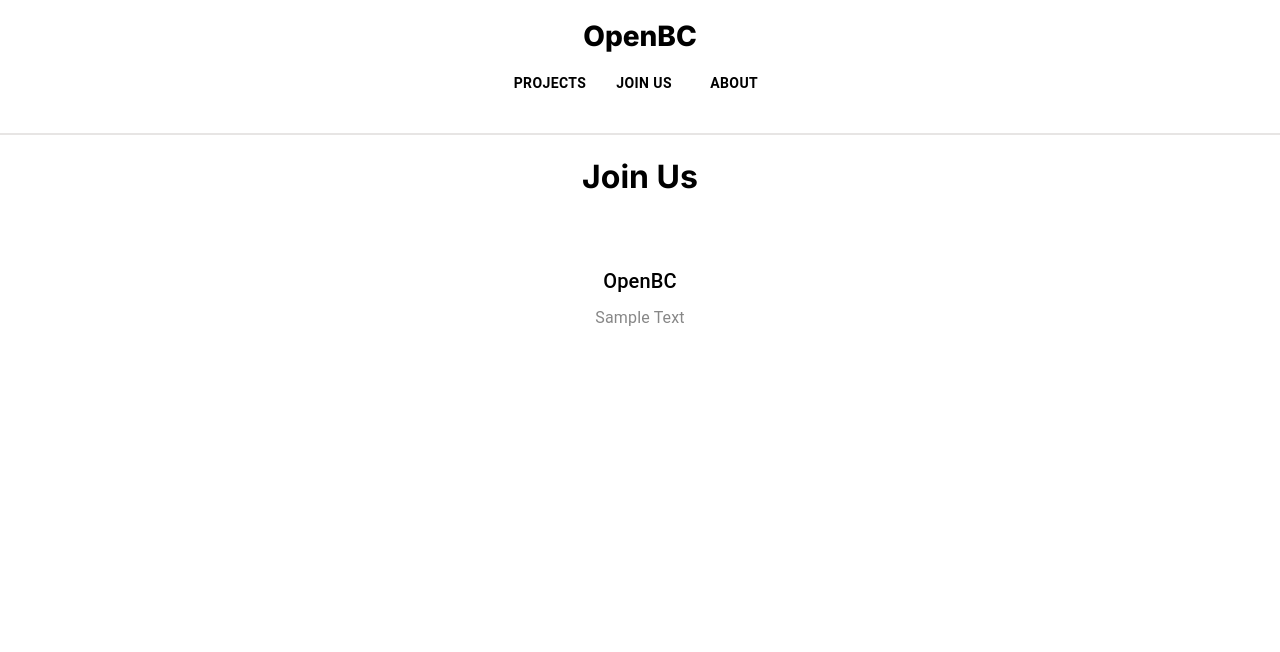
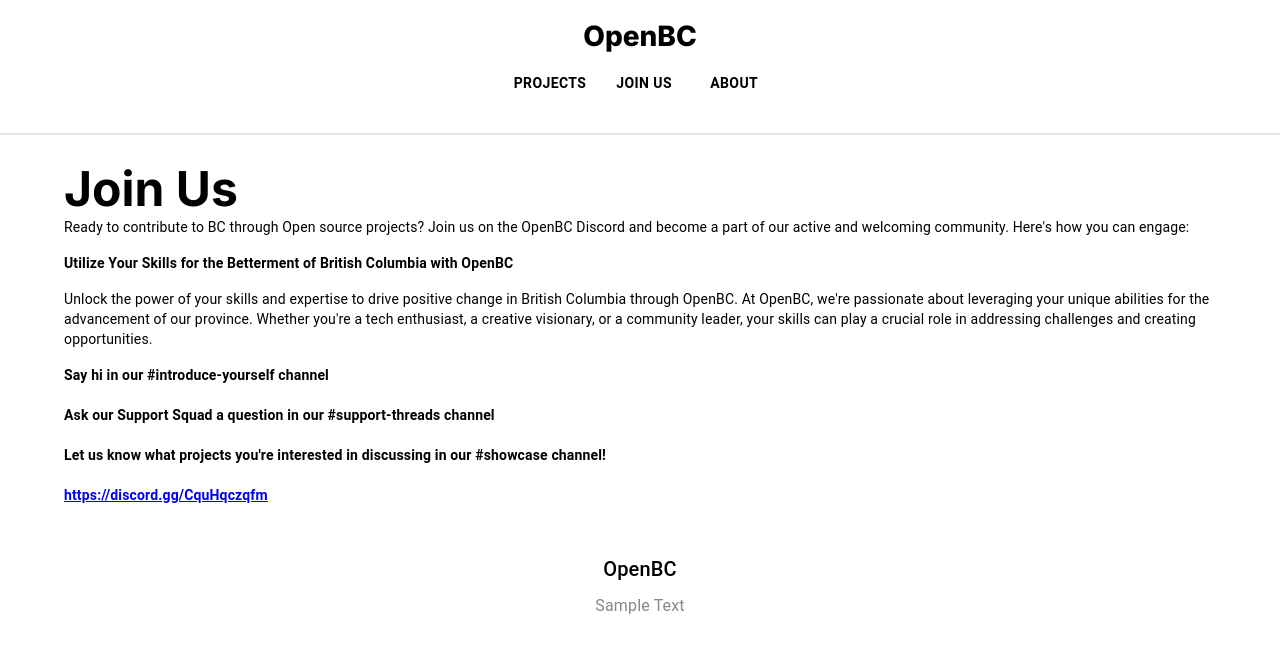
Before and after one commit to OpenBCca/openbc-web, a Next.js app: page /join-us in a window 1280 px wide. Shown: the top 652 px of the page. Built offline with nearby package versions, Linux system fonts and the light colour scheme.

Commit message:
Origin/features/simple-join-us (#52)

```diff
--- /dev/null
+++ b/src/app/join-us/join-us.scss
@@ -0,0 +1,13 @@
+body {
+  .container {
+    display: flex;
+    flex-direction: column;
+    height: 100%;
+    margin-top: 2%;
+
+    .join-us-header {
+      font-family: inherit;
+      font-weight: 700;
+    }
+  }
+}
--- a/src/app/join-us/page.tsx
+++ b/src/app/join-us/page.tsx
@@ -1,11 +1,49 @@
+import { Typography } from '@mui/material';
+import Container from '@mui/material/Container';
 import React from 'react';
+import './join-us.scss';
 
 export default function JoinUs() {
   return (
-    <>
-      <div className="centered-elements">
-        <h1>Join Us</h1>
-      </div>
-    </>
+    <Container maxWidth="lg" className="container">
+      <Typography className="join-us-header" variant="h3">
+        Join Us
+      </Typography>
+      <Typography variant="body2" paragraph>
+        Ready to contribute to BC through Open source projects? Join us on the
+        OpenBC Discord and become a part of our active and welcoming community.
+        Here&apos;s how you can engage:
+      </Typography>
+      <Typography variant="body2" paragraph>
+        <strong>
+          Utilize Your Skills for the Betterment of British Columbia with OpenBC
+        </strong>
+      </Typography>
+      <Typography variant="body2" paragraph>
+        Unlock the power of your skills and expertise to drive positive change
+        in British Columbia through OpenBC. At OpenBC, we&apos;re passionate
+        about leveraging your unique abilities for the advancement of our
+        province. Whether you&apos;re a tech enthusiast, a creative visionary,
+        or a community leader, your skills can play a crucial role in addressing
+        challenges and creating opportunities.
+      </Typography>
+      <Typography variant="body2">
+        <strong>
+          Say hi in our #introduce-yourself channel
+          <br></br>
+          <br></br>
+          Ask our Support Squad a question in our #support-threads channel
+          <br></br>
+          <br></br>
+          Let us know what projects you&apos;re interested in discussing in our
+          #showcase channel!
+          <br></br>
+          <br></br>
+          <a href="https://discord.gg/CquHqczqfm">
+            https://discord.gg/CquHqczqfm
+          </a>
+        </strong>
+      </Typography>
+    </Container>
   );
 }
```
Also changed, not shown: 1 other file (tests, documents, lock files or other folders).
